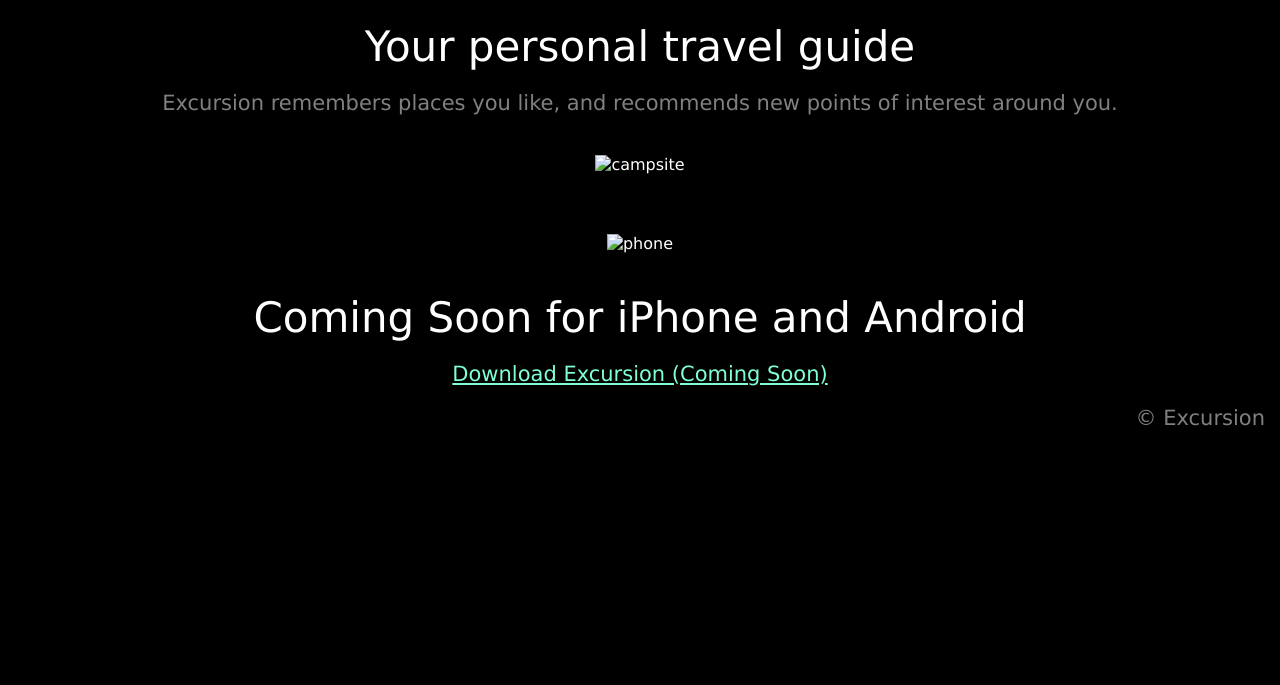
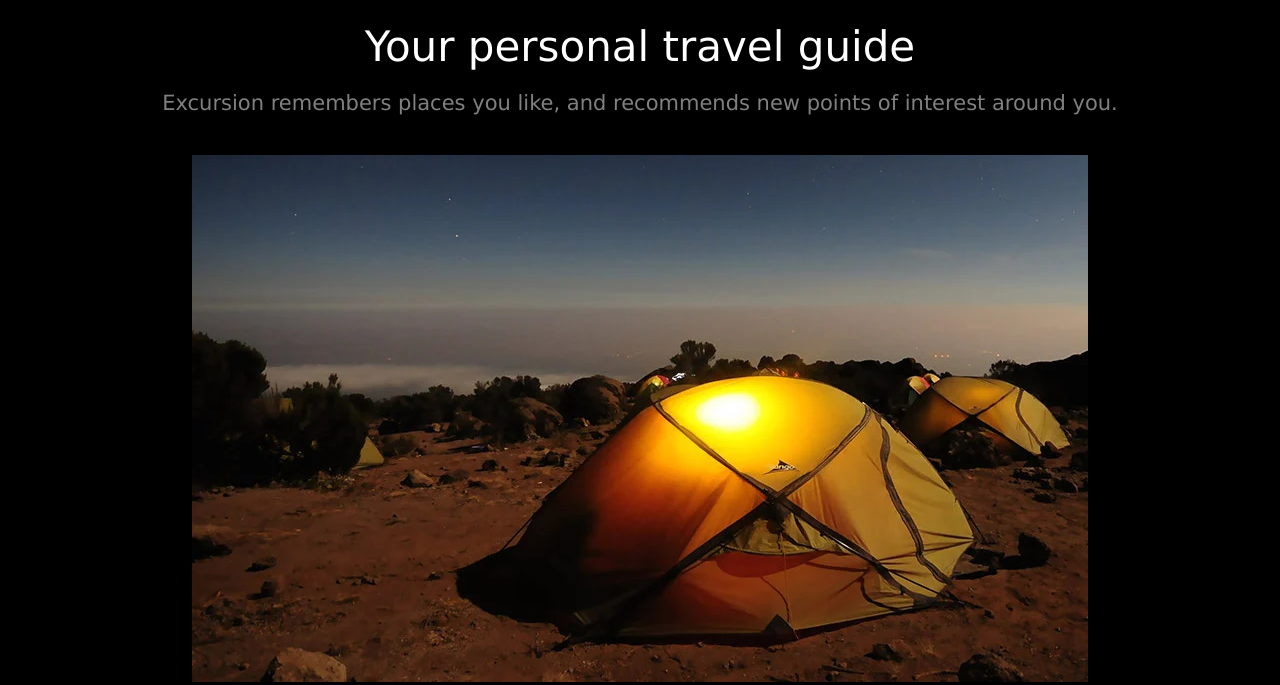
Before and after one commit to datdevdez/excursions, a plain HTML site: page index.html in a window 1280 px wide. Shown: the part 354-1039 px from the top of the page. Before the commit the page ends 824 px from the top, so only its background shows below. Drawn offline with Linux system fonts and the light colour scheme; the site is published under a folder, as on GitHub Pages, so addresses that start at the root find nothing.

Commit message:
Update index.html
Fixing image and video content on website

```diff
--- a/index.html
+++ b/index.html
@@ -17,7 +17,7 @@
     <main>
       <figure>
         <video autoplay muted loop>
-          <source src="/resources/videos/excursion.mp4" />
+          <source src="./excursions/resources/videos/excursion.mp4" />
         </video>
       </figure>
       <section>
@@ -27,10 +27,10 @@
           interest around you.
         </p>
         <figure>
-          <img src="/resources/images/camp.webp" alt="campsite" />
+          <img src="./excursions/resources/images/camp.webp" alt="campsite" />
         </figure>
         <figure>
-          <img src="/resources/images/phone.webp" alt="phone" />
+          <img src="./excursions/resources/images/phone.webp" alt="phone" />
         </figure>
       </section>
       <section>
```
